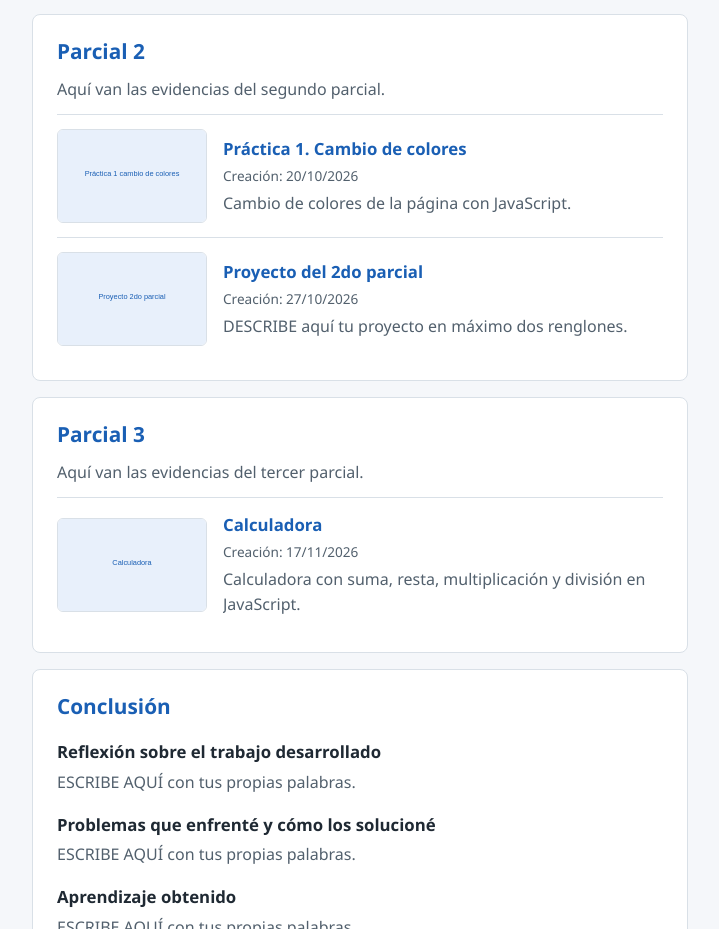
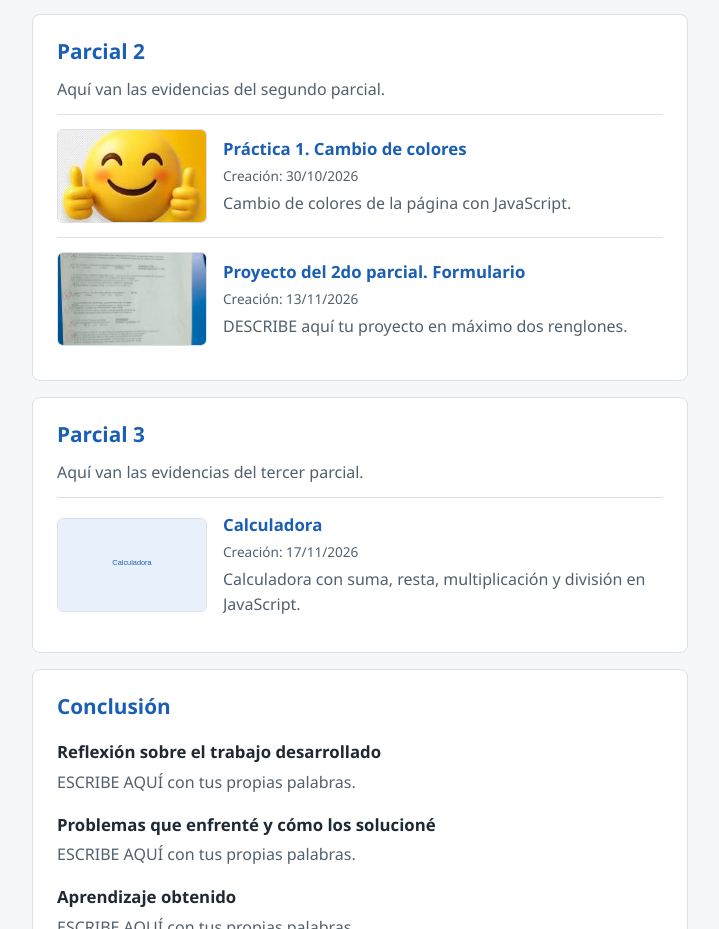
Before and after one commit to graul4988-rguerrerom/desarrolloweb271, a plain HTML site: page index.html in a window 1280 px wide. Shown: the part 1210-2139 px from the top of the page, without its empty margins (382-1101 px from the left). Drawn offline with Linux system fonts and the light colour scheme.

Commit message:
Add files via upload

```diff
--- a/index.html
+++ b/index.html
@@ -189,19 +189,19 @@
       <p>Aquí van las evidencias del segundo parcial.</p>
 
       <article class="trabajo">
-        <a href="parcial2/practica1/index.html"><img src="img/p2-practica1.png" alt="Práctica 1 cambio de colores"></a>
+        <a href="2do_parcial/cambio_atributos/cambio_de_color.html"><img src="2do_parcial/cambio_atributos/happy_emogi.jpg" alt="Práctica 1 cambio de colores"></a>
         <div>
-          <h3><a href="parcial2/practica1/index.html">Práctica 1. Cambio de colores</a></h3>
-          <span class="fecha">Creación: <time datetime="2026-10-20">20/10/2026</time></span>
+          <h3><a href="2do_parcial/cambio_atributos/cambio_de_color.html">Práctica 1. Cambio de colores</a></h3>
+          <span class="fecha">Creación: <time datetime="2026-10-30">30/10/2026</time></span>
           <p>Cambio de colores de la página con JavaScript.</p>
         </div>
       </article>
 
       <article class="trabajo">
-        <a href="parcial2/proyecto2/index.html"><img src="img/proyecto2.png" alt="Proyecto 2do parcial"></a>
+        <a href="2do_parcial/formulario/formulario.html"><img src="2do_parcial/captura.jpg" alt="Proyecto 2do parcial"></a>
         <div>
-          <h3><a href="parcial2/proyecto2/index.html">Proyecto del 2do parcial</a></h3>
-          <span class="fecha">Creación: <time datetime="2026-10-27">27/10/2026</time></span>
+          <h3><a href="2do_parcial/formulario/formulario.html">Proyecto del 2do parcial. Formulario</a></h3>
+          <span class="fecha">Creación: <time datetime="2026-11-13">13/11/2026</time></span>
           <p>DESCRIBE aquí tu proyecto en máximo dos renglones.</p>
         </div>
       </article>
```
